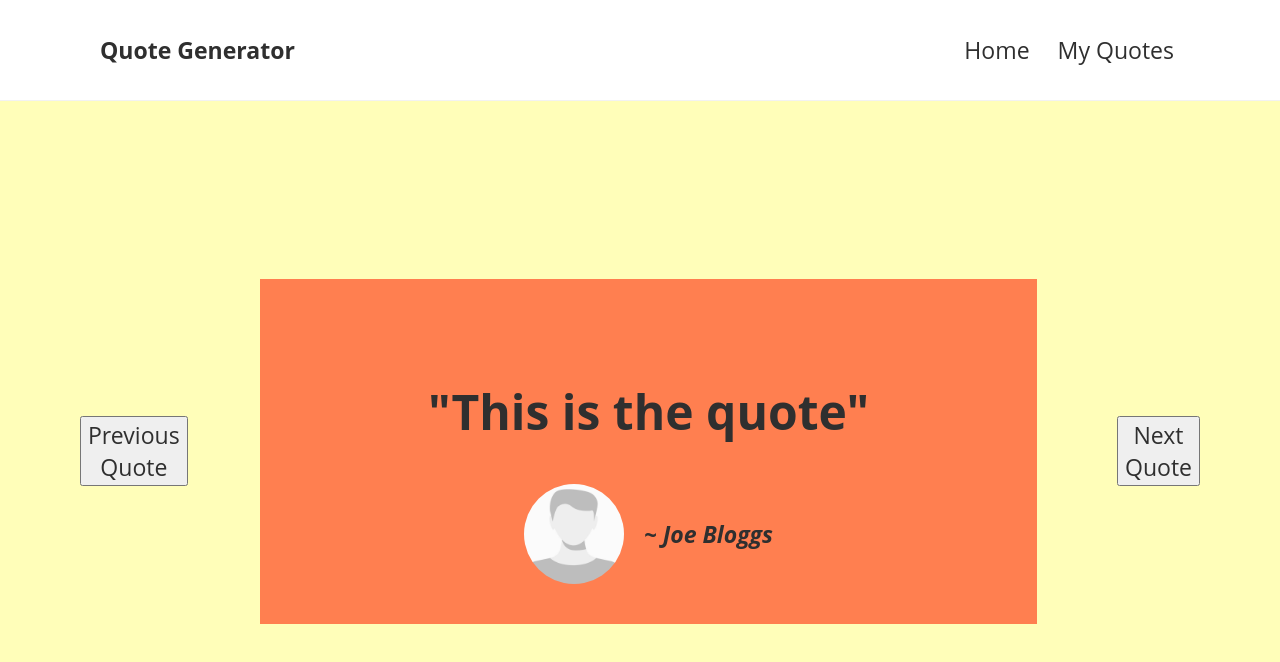
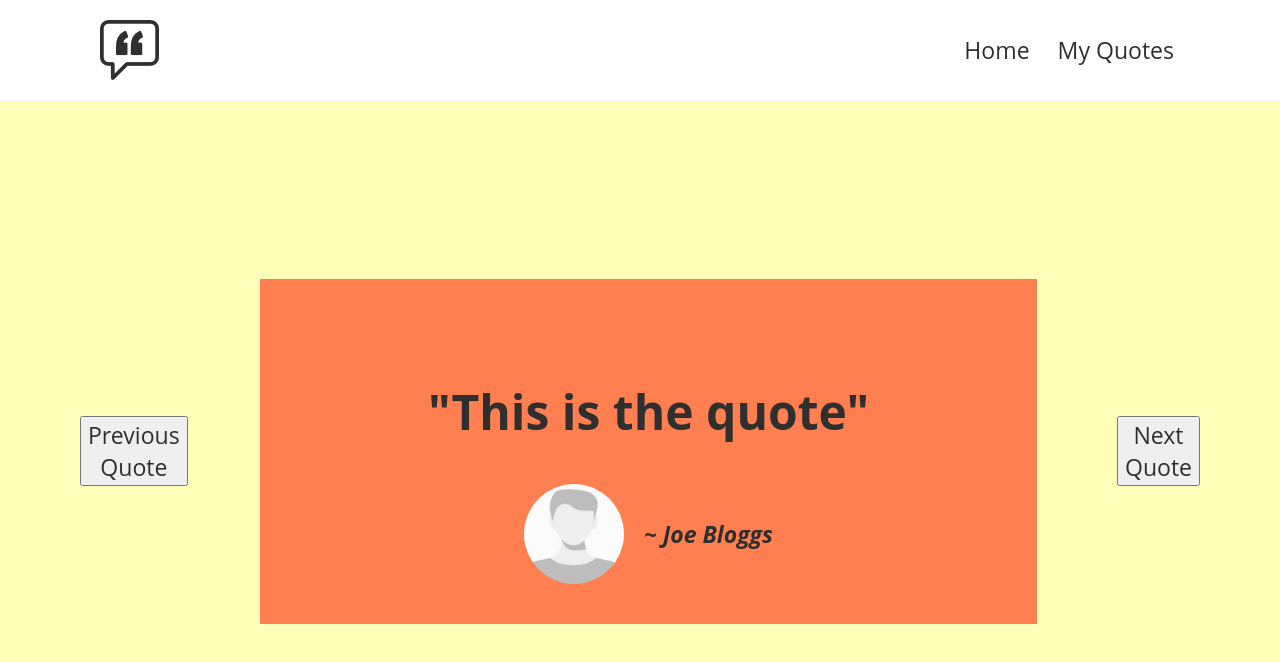
Before and after one commit to JHannah30/Quote-Generator, a React (Create React App) app in the folder quote-generator/: page / in a window 1280 px wide. Shown: the top 662 px of the page. Built offline with nearby package versions, Linux system fonts and the light colour scheme; a web font is replaced by a local one.

Commit message:
Added logo for nav menu

```diff
--- a/quote-generator/src/components/Navbar.js
+++ b/quote-generator/src/components/Navbar.js
@@ -1,6 +1,7 @@
 import { useState, useEffect } from 'react';
 import { Link } from 'react-router-dom';
 import './Navbar.css';
+import NavLogo from '../images/logo-black.png';
 
 const Navbar = () => {
 
@@ -13,7 +14,7 @@ const Navbar = () => {
     return (
         <div className="navbar-container">
             <nav className="navbar">
-                <h1>Quote Generator</h1>
+                <img src={NavLogo} alt="" className="logo" />
                 <div className="links">
                     <Link to="/" onClick={() =>setToggleActive("home")} className={toggleActive === "home" ? "navlink-active" : "navlink"}>Home</Link>
                     <Link to="/my-quotes" onClick={() => setToggleActive("myQuotes")} className={toggleActive === "myQuotes" ? "navlink-active" : "navlink"}>My Quotes</Link>
```
Also changed, not shown: quote-generator/src/images/logo-black.png (added), quote-generator/src/images/logo-white.png (added).
